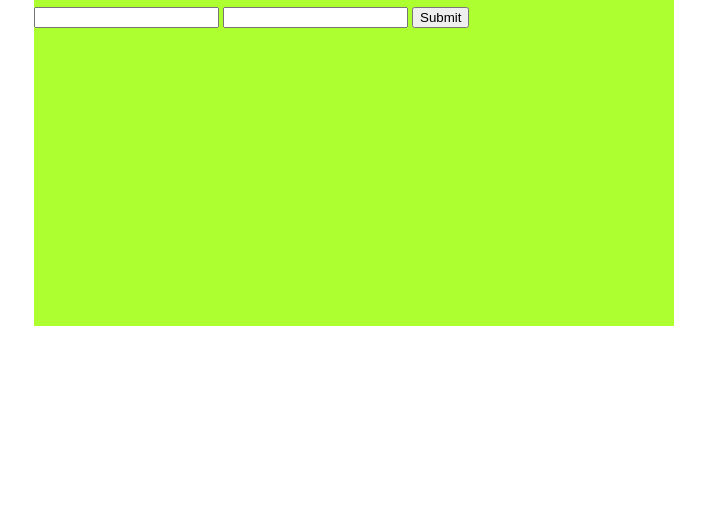
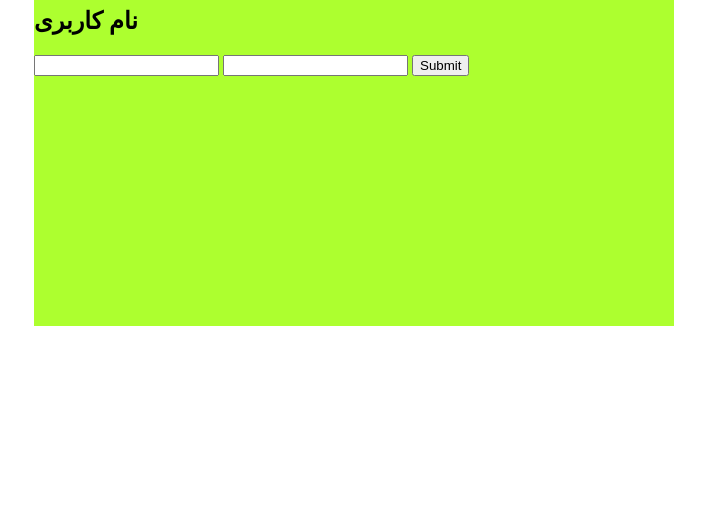
Before and after one commit to ilia-nk/Artemis-Institute, a plain HTML site: page Login/index.html in a window 1280 px wide. Shown: the part 274-800 px from the top of the page, without its empty margins (286-991 px from the left). Drawn offline with Linux system fonts and the light colour scheme.

Commit message:
Field Title Added

```diff
--- a/Login/index.html
+++ b/Login/index.html
@@ -10,6 +10,7 @@
     <div class="mainWindow">
         <h1>ورود دانش‌آموز</h1>
         <form>
+            <h2>نام کاربری</h2>
             <input type="text">
             <input type="text">
             <input type="submit">
```
